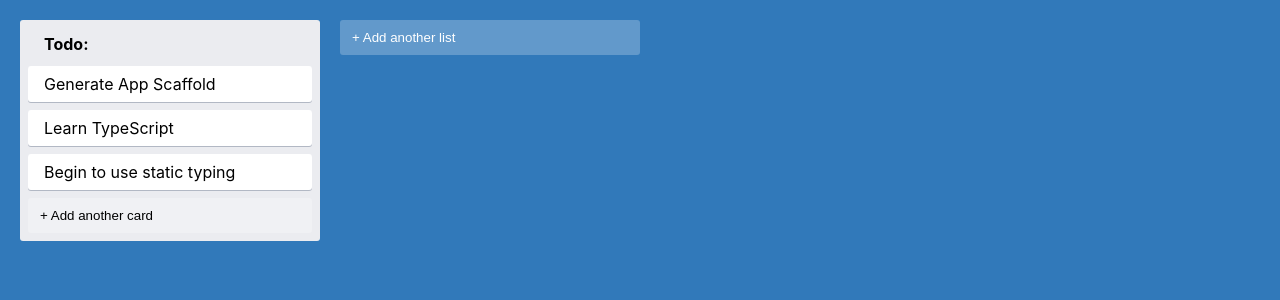
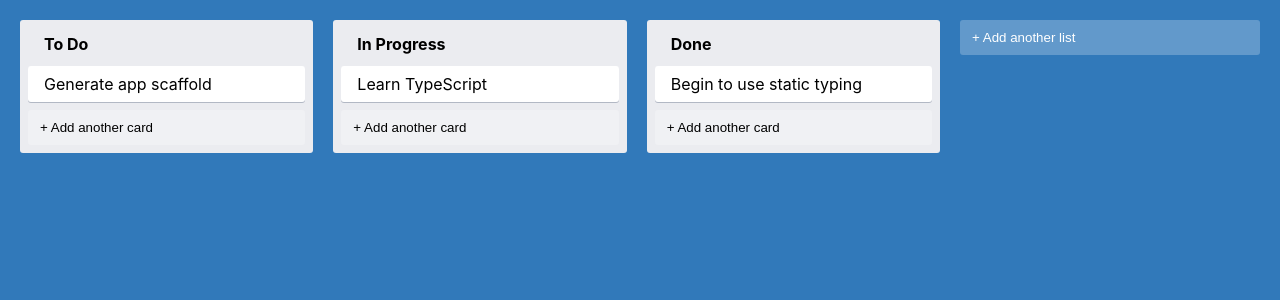
Before and after one commit to flabbyPatty/trello-clone-typescript, a React (Create React App) app: page / in a window 1280 px wide. Shown: the top 300 px of the page. Built offline with nearby package versions, Linux system fonts and the light colour scheme.

Commit message:
Get the data from AppStateContext

```diff
--- a/src/App.tsx
+++ b/src/App.tsx
@@ -1,11 +1,16 @@
 import { AppContainer } from "./styles";
 import { Column } from "./Column";
 import { AddNewItem } from "./AddNewItem";
+import { useAppState } from "./state/AppStateContext";
 
 export const App = () => {
+  const { lists } = useAppState();
+
   return (
     <AppContainer>
-      <Column text="Todo:" />
+      {lists.map((list) => (
+        <Column text={list.text} key={list.id} id={list.id} />
+      ))}
       <AddNewItem toggleButtonText="+ Add another list" onAdd={console.log} />
     </AppContainer>
   );
--- a/src/Card.tsx
+++ b/src/Card.tsx
@@ -2,6 +2,7 @@ import { CardContainer } from "./styles";
 
 type CardProps = {
   text: string;
+  id: string;
 };
 
 export const Card = ({ text }: CardProps) => {
--- a/src/Column.tsx
+++ b/src/Column.tsx
@@ -1,18 +1,24 @@
 import { ColumnContainer, ColumnTitle } from "./styles";
 import { Card } from "./Card";
 import { AddNewItem } from "./AddNewItem";
+import { useAppState } from "./state/AppStateContext";
 
 type ColumnProps = {
   text: string;
+  id: string;
 };
 
-export const Column = ({ text }: ColumnProps) => {
+export const Column = ({ text, id }: ColumnProps) => {
+  const { getTasksByListId } = useAppState();
+
+  const tasks = getTasksByListId(id);
+
   return (
     <ColumnContainer>
       <ColumnTitle>{text}</ColumnTitle>
-      <Card text="Generate App Scaffold" />
-      <Card text="Learn TypeScript" />
-      <Card text="Begin to use static typing" />
+      {tasks.map((task) => (
+        <Card text={task.text} key={task.id} id={task.id} />
+      ))}
       <AddNewItem
         toggleButtonText="+ Add another card"
         onAdd={console.log}
```
